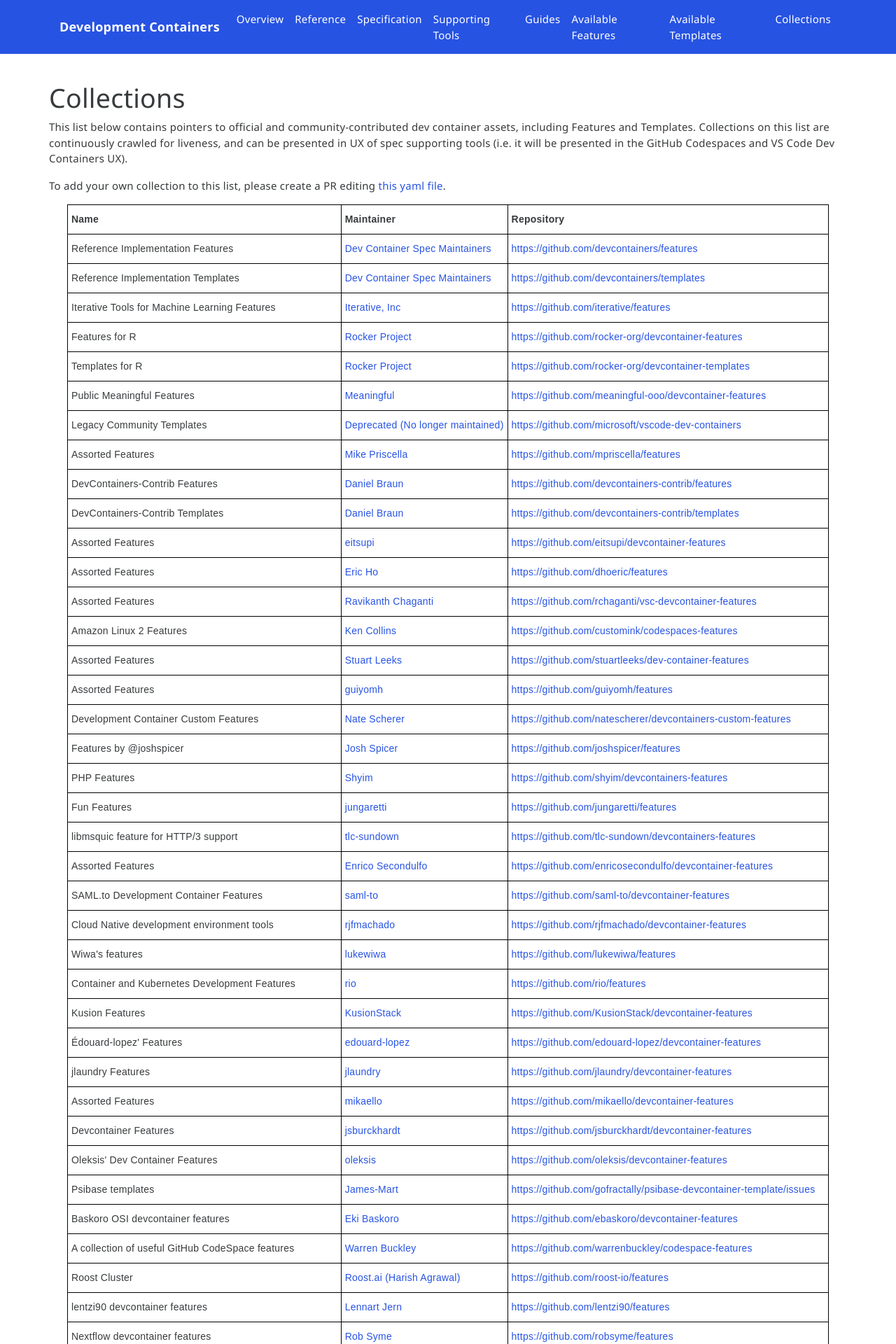
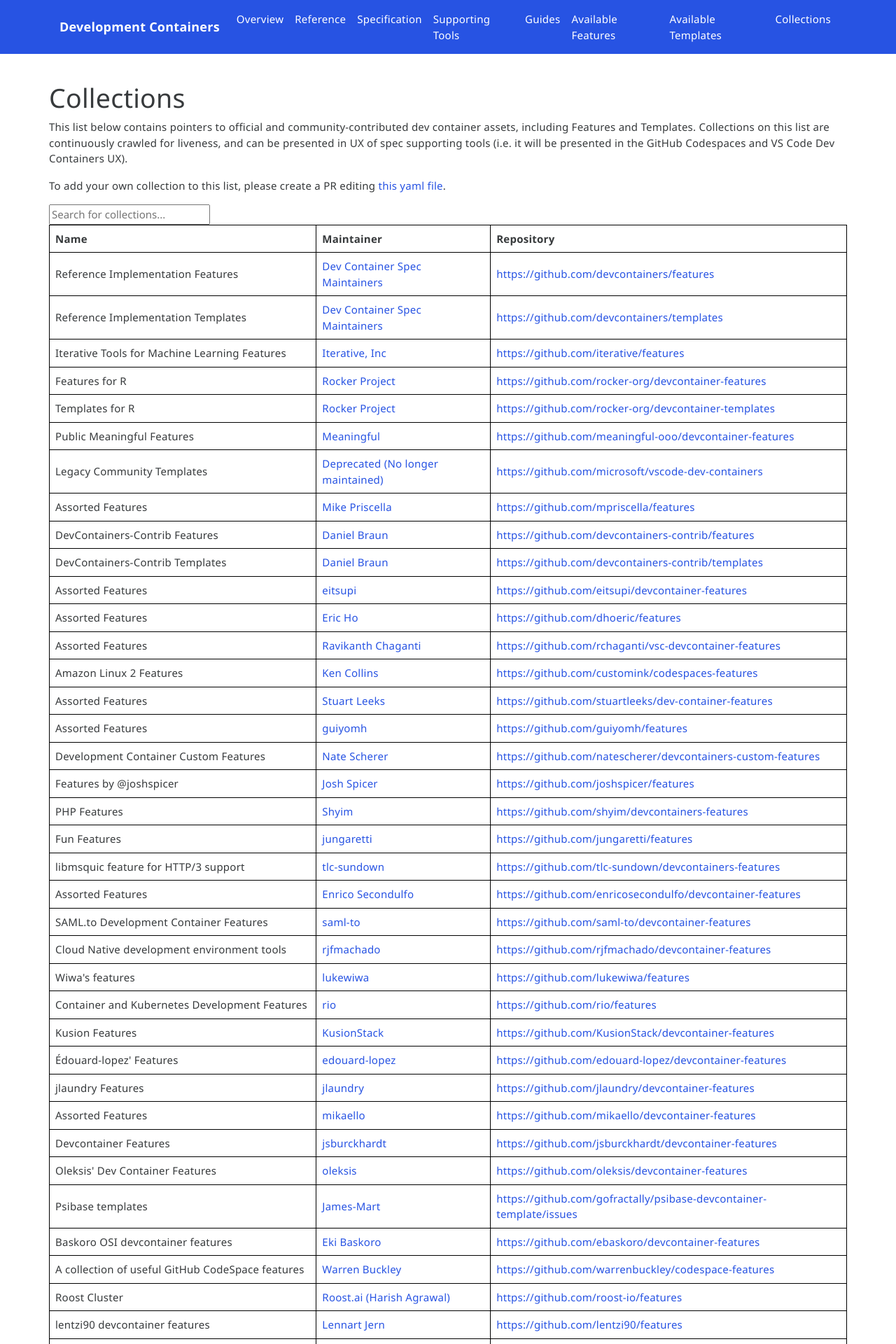
Before and after one commit to devcontainers/devcontainers.github.io, a Jekyll site: the page built from collections.html, in a window 1280 px wide. Shown: the top 1920 px of the page at 70% size. Built offline with Jekyll 4.4.1, drawn with Linux system fonts in a browser that asks for light colours; nearby versions of some CDN libraries; comment, search, counter and statistics services are not loaded.

Commit message:
Add search functionality and styling to collection table

```diff
--- a/collections.html
+++ b/collections.html
@@ -17,17 +17,56 @@
         href="https://github.com/devcontainers/devcontainers.github.io/blob/gh-pages/_data/collection-index.yml">this
         yaml file</a>.
 </p>
-<tr>
-    <td class="tg-0lax"><b>Name</b></b></td>
-    <td class="tg-0lax"><b>Maintainer</b></td>
-    <td class="tg-0lax"><b>Repository</b></td>
-</tr>
 
-{% for c in site.data.collection-index %}
-<tr>
-    <td class="tg-0lax">{{ c.name }}</td>
-    <td class="tg-0lax"><a rel="nofollow" href="{{ c.contact | strip_html  }}">{{ c.maintainer | strip_html }}</a></td>
-    <td class="tg-0lax"><a rel="nofollow" href="{{ c.repository | strip_html  }}">{{ c.repository | strip_html }}</a>
-    </td>
-</tr>
-{% endfor %}
+<style>
+    table {
+        border-collapse: collapse;
+        border: 1px solid black;
+    }
+    th, td {
+        border: 1px solid black;
+        padding: 8px;
+    }
+</style>
+
+<input type="text" id="searchInput" onkeyup="searchTable()" placeholder="Search for collections...">
+
+<table id="collectionTable">
+    <thead>
+        <tr>
+            <th><b>Name</b></th>
+            <th><b>Maintainer</b></th>
+            <th><b>Repository</b></th>
+        </tr>
+    </thead>
+    <tbody>
+        {% for c in site.data.collection-index %}
+        <tr>
+            <td>{{ c.name }}</td>
+            <td><a rel="nofollow" href="{{ c.contact | strip_html  }}">{{ c.maintainer | strip_html }}</a></td>
+            <td><a rel="nofollow" href="{{ c.repository | strip_html  }}">{{ c.repository | strip_html }}</a></td>
+        </tr>
+        {% endfor %}
+    </tbody>
+</table>
+
+<script>
+    function searchTable() {
+        var input, filter, table, tr, td, i, txtValue;
+        input = document.getElementById("searchInput");
+        filter = input.value.toUpperCase();
+        table = document.getElementById("collectionTable");
+        tr = table.getElementsByTagName("tr");
+        for (i = 0; i < tr.length; i++) {
+            td = tr[i].getElementsByTagName("td")[0];
+            if (td) {
+                txtValue = td.textContent || td.innerText;
+                if (txtValue.toUpperCase().indexOf(filter) > -1) {
+                    tr[i].style.display = "";
+                } else {
+                    tr[i].style.display = "none";
+                }
+            }
+        }
+    }
+</script>
```
